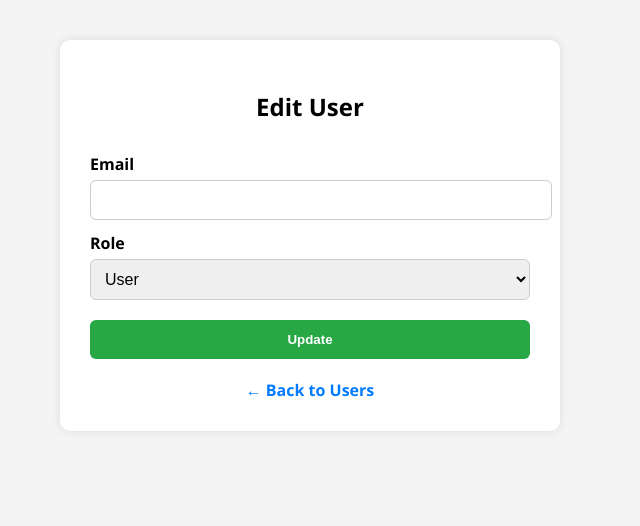
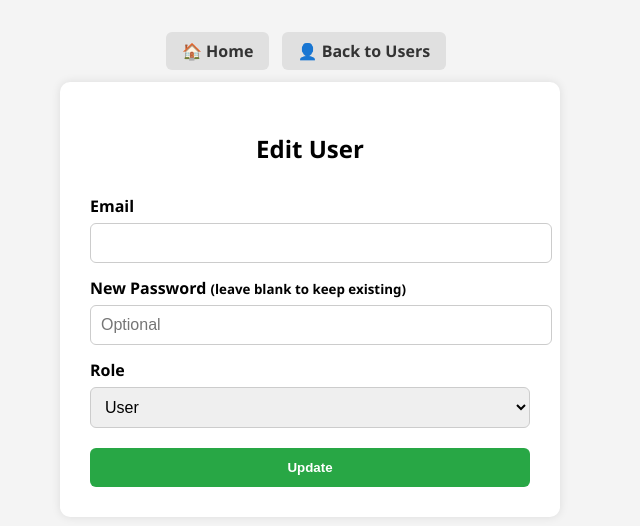
Before and after one commit to gigtarget/needlex, a Flask app: template app/templates/edit_user.html in a window 1280 px wide. Shown: the top 526 px of the page, without its empty margins (330-970 px from the left). Run offline with Flask 3, Linux system fonts and the light colour scheme; the template is opened without the code that fills it, so the values that code supplies are empty.

Commit message:
Update edit_user.html

```diff
--- a/app/templates/edit_user.html
+++ b/app/templates/edit_user.html
@@ -1,7 +1,7 @@
 <!DOCTYPE html>
 <html>
 <head>
-    <title>Edit User</title>
+    <title>Edit User – NeedleX</title>
     <meta name="viewport" content="width=device-width, initial-scale=1" />
     <style>
         body {
@@ -26,7 +26,7 @@
 
         label {
             display: block;
-            margin-top: 12px;
+            margin-top: 14px;
             font-weight: bold;
         }
 
@@ -36,7 +36,7 @@
             font-size: 16px;
             border-radius: 6px;
             border: 1px solid #ccc;
-            margin-top: 5px;
+            margin-top: 6px;
         }
 
         .btn {
@@ -61,15 +61,43 @@
             text-decoration: none;
             font-weight: bold;
         }
+
+        .top-nav {
+            text-align: center;
+            margin-bottom: 20px;
+        }
+
+        .top-nav a {
+            text-decoration: none;
+            color: #333;
+            font-weight: bold;
+            background: #e0e0e0;
+            padding: 8px 16px;
+            border-radius: 6px;
+            margin-right: 8px;
+        }
+
+        .top-nav a:hover {
+            background-color: #ccc;
+        }
     </style>
 </head>
 <body>
+
+<div class="top-nav">
+    <a href="{{ url_for('main.dashboard') }}">🏠 Home</a>
+    <a href="{{ url_for('admin.manage_users') }}">👤 Back to Users</a>
+</div>
+
 <div class="card">
     <h2>Edit User</h2>
 
     <form method="POST">
         <label for="email">Email</label>
         <input type="email" name="email" value="{{ user.email }}" required>
+
+        <label for="password">New Password <small>(leave blank to keep existing)</small></label>
+        <input type="password" name="password" placeholder="Optional">
 
         <label for="role">Role</label>
         <select name="role">
@@ -79,10 +107,7 @@
 
         <button type="submit" class="btn">Update</button>
     </form>
+</div>
 
-        <div class="back">
-            <a href="{{ url_for('admin.manage_users') }}">← Back to Users</a>
-        </div>
-    </div>
 </body>
 </html>
```
Lines whose indentation alone changed are shown as unchanged.
